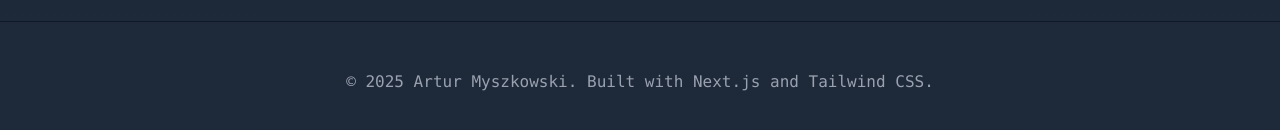
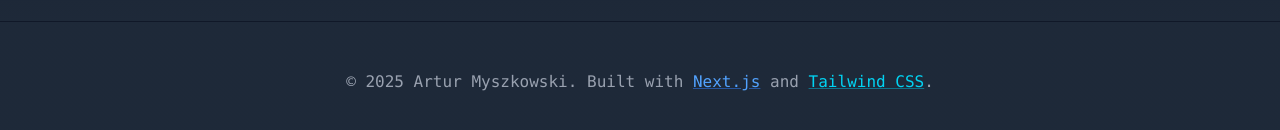
Before and after one commit to rthrs/arturmyszkowski-pl, a Next.js app: page / in a window 1280 px wide. Shown: the part 3301-3431 px from the top of the page. Built offline with nearby package versions, Linux system fonts and the light colour scheme.

Commit message:
Add footer links with Tailwind CSS styles for improved visual interaction

```diff
--- a/src/app/page.tsx
+++ b/src/app/page.tsx
@@ -409,7 +409,25 @@ export default function Home() {
       <footer className="py-12 px-6 lg:px-8 bg-gradient-to-b from-gray-800 to-gray-800 border-t border-gray-900">
         <div className="max-w-4xl mx-auto text-center">
           <p className="text-gray-400 font-light font-mono">
-            © 2025 Artur Myszkowski. Built with Next.js and Tailwind CSS.
+            © 2025 Artur Myszkowski. Built with{' '}
+            <a
+              href="https://nextjs.org"
+              target="_blank"
+              rel="noopener noreferrer"
+              className="text-blue-400 hover:text-blue-300 transition-colors duration-200 underline decoration-blue-500/50 hover:decoration-blue-400/70"
+            >
+              Next.js
+            </a>
+            {' '}and{' '}
+            <a
+              href="https://tailwindcss.com"
+              target="_blank"
+              rel="noopener noreferrer"
+              className="text-cyan-400 hover:text-cyan-300 transition-colors duration-200 underline decoration-cyan-500/50 hover:decoration-cyan-400/70"
+            >
+              Tailwind CSS
+            </a>
+            .
           </p>
         </div>
       </footer>
--- a/tailwind.config.js
+++ b/tailwind.config.js
@@ -50,6 +50,15 @@ module.exports = {
     'hover:border-blue-400/20',
     'border-gray-600/10',
     'hover:border-gray-500/20',
+    // Footer link classes
+    'text-blue-400',
+    'hover:text-blue-300',
+    'text-cyan-400',
+    'hover:text-cyan-300',
+    'decoration-blue-500/50',
+    'hover:decoration-blue-400/70',
+    'decoration-cyan-500/50',
+    'hover:decoration-cyan-400/70',
   ],
   theme: {
     extend: {
```
